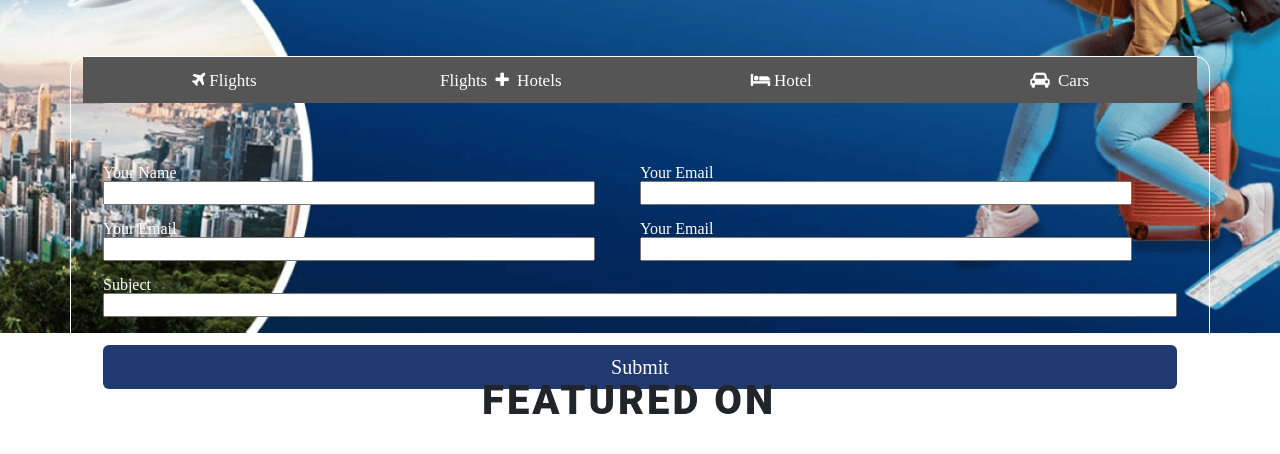
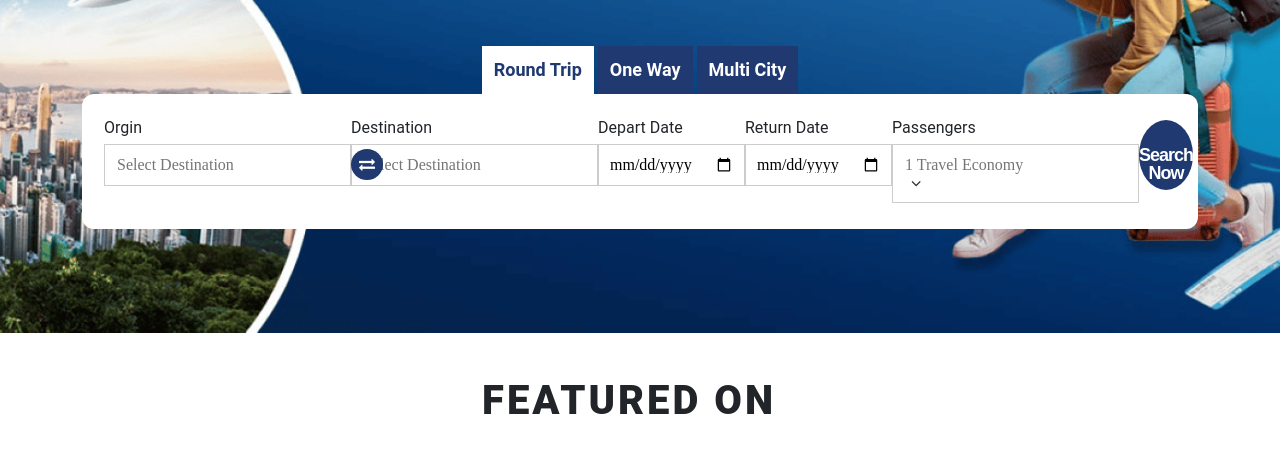
Before and after one commit to RajaAkashk/Flights-and-Blogs-Site, a plain HTML site: page index.html in a window 1280 px wide. Shown: the part 346-800 px from the top of the page. Drawn offline with nearby package versions, Linux system fonts and the light colour scheme; files whose address does not match are found by name.

Commit message:
Updated styles in css/style.css and made changes to index.html

```diff
--- a/css/style.css
+++ b/css/style.css
@@ -102,25 +102,84 @@ background-position: center;
     margin: 0 0 -4px 0;
 }
 
-.booking-box{
-    border: 1px solid white;
-    border-radius: 15px ;
-    margin: 10px auto;
-    /* height: 300px ; */
-
+.booking-box .tab-content {
+    background-color: #FFFFFF;
+    padding: 26px 10px;
+    border-radius: 12px;
 }
 
- /* Style the tab content (and add height:100% for full page content) */
-  .tabcontent {
-    color: white;
-    display: none;
-    padding: 100px 20px;
-    height: 100%;
-  }
+
+.booking-box .btns{
+    background-color: #203970;
+    margin:  0 2px;
+}
+
+.booking-box .btns p{
+    font-family: "Roboto", Sans-serif;
+    font-weight: 600;
+    padding: 15px 12px;
+    font-size: 18px;
+    color: #FFFFFF;
+}
+
+.booking-box .nav-pills .nav-link.active, .nav-pills .show > .nav-link{
+    background-color: #FFFFFF;
+    color: #203970;
+    border-radius: 0px;
+}
 
 
+.booking-box label{
+    font-size: 16px;
+font-weight:normal ;
+font-family: "Roboto", Sans-serif;
+margin: 0 0 8px 0;
+}
+.booking-box{
+    position: relative;
+}
+.booking-box .exchange {
+    background-color: #203970;
+    width: 32px;
+    height: 31px;
+    border-radius: 50%;
+    text-align: center;
+    color: #fff;
+    padding: 7px 0 0 0;
+    position: absolute;
+    left: 281px;
+    top: 103px;
+}
+.booking-box .s-tbox{
+    border: 1px solid #ccc;
+    background-color: #ffff;
+    padding: 10px 10px ;
+    width: 247px;
+}
+
+.booking-box .d-box{
+    width: 147px;
+}
+
+.booking-box .s-tbox input{
+    outline: none;
+    border: 0px ;
+}
 
 
+.booking-box .sn-btn{
+    color: #FFFFFF;
+    background-color: #203970;
+    border-radius: 70%;
+    width: 117px;
+    height: 70px;
+    text-align: center;
+    font-size: 18px;
+    font-weight: 600;
+    font-family: Arial, Helvetica, sans-serif;
+    padding: 26px 0 0 0;
+    letter-spacing: -1px;
+}
 
 
 /* table  */
--- a/index.html
+++ b/index.html
@@ -60,72 +60,128 @@
 
 
     <!--*************************************** booking table********************************** -->
-        <div class="col-xl-12 booking-box">
+        <div class=" booking-box">
+
+<div class="d-flex nav nav-pills  justify-content-center "  >
+<div class="btns nav-item "><p class="nav-link active " data-bs-toggle="pill" href="#trip1" > Round Trip</p></div>
+<div class="btns nav-item "><p class="nav-link" data-bs-toggle="pill" href="#trip2" > One Way</p></div>
+<div class="btns nav-item "><p class="nav-link" data-bs-toggle="pill" href="#trip3" > Multi City</p></div>
+</div>
 
 
-<button class="tablink " onclick="openPage('Home', this,)" id="defaultOpen" ><i class="fa fa-plane mx-1" aria-hidden="true"></i>Flights</button>
-<button class="tablink " onclick="openPage('News', this, )" > Flights <i class="fa fa-plus mx-1 " aria-hidden="true"></i> Hotels </button>
-<button class="tablink " onclick="openPage('Contact', this,)"><i class="fa fa-bed mx-1 " aria-hidden="true"></i>Hotel</button>
-<button class="tablink " onclick="openPage('About', this, )"><i class="fa fa-car mx-1 " aria-hidden="true"></i> Cars</button>
+<div class="tab-content">
+  <div class="tab-pane container active" id="trip1">
 
-<div id="Home" class="tabcontent">
+  <div class=" d-flex justify-content-around ">
+<div class="">
+  <label for="">Orgin</label>
+  <div class="s-tbox">  <input type="text" placeholder="Select Destination" > </div>
+</div>
+<div class="exchange" >
+  <i class="fa fa-exchange" aria-hidden="true"></i>
+</div>
+<div class=""  >
+  <label for="">Destination</label>
+  <div class="s-tbox" >  <input type="text" placeholder="Select Destination" > </div>
+</div>
+<div class=""  >
+  <label for="">Depart Date</label>
+  <div class="s-tbox d-box ">  <input type="date" placeholder="Select Destination" > </div>
+</div>
+<div class=""  >
+  <label for="">Return Date</label>
+  <div class="s-tbox d-box ">  <input type="date" placeholder="Select Destination" > </div>
+</div>
+<div class=""  >
+  <label for="">Passengers</label>
+  <div class="s-tbox "> <input type="text" placeholder="1 Travel Economy" ><i class=" mx-2 fa fa-angle-down" aria-hidden="true"></i>  </div>
+</div>
+<div class="sn-btn">
+  Search Now
+</div>
 
-  <form action="" class="col-xl-12 ">
+</div>
 
-
-    <div class=" col-xl-6 my-2 float-start  ">
-    <label for=""> Your Name </label>
-    <input type="text" class="col-xl-11 " >
-  </div>
-    <div class=" col-xl-6 my-2 float-start  ">
-    <label for=""> Your Email </label>
-    <input type="text" class="col-xl-11 " >
   </div>
 
 
-    <div class=" col-xl-6 my-2 float-start  ">
-    <label for=""> Your Email </label>
-    <input type="text" class="col-xl-11 " >
-  </div>
-    <div class=" col-xl-6 my-2 float-start  ">
-    <label for=""> Your Email </label>
-    <input type="text" class="col-xl-11 " >
-  </div>
-    <div class=" col-xl-12 my-2 float-start  ">
-    <label for=""> Subject</label>
-    <input type="text" class="col-xl-12 " >
+
+  <div class="tab-pane container fade" id="trip2">
+
+  <div class=" d-flex justify-content-around ">
+<div class="">
+  <label for="">Orgin</label>
+  <div class="s-tbox">  <input type="text" placeholder="Select Destination" > </div>
+</div>
+<div class="exchange" >
+  <i class="fa fa-exchange" aria-hidden="true"></i>
+</div>
+<div class=""  >
+  <label for="">Destination</label>
+  <div class="s-tbox" >  <input type="text" placeholder="Select Destination" > </div>
+</div>
+<div class=""  >
+  <label for="">Depart Date</label>
+  <div class="s-tbox d-box ">  <input type="date" placeholder="Select Destination" > </div>
+</div>
+<div class=""  >
+  <label for="">Return Date</label>
+  <div class="s-tbox d-box ">  <input type="date" placeholder="Select Destination" > </div>
+</div>
+<div class=""  >
+  <label for="">Passengers</label>
+  <div class="s-tbox "> <input type="text" placeholder="1 Travel Economy" ><i class=" mx-2 fa fa-angle-down" aria-hidden="true"></i>  </div>
+</div>
+<div class="sn-btn">
+  Search Now
+</div>
+
+</div>
+
   </div>
 
 
-  <button type="submit" class="btn  form-btn col-xl-12">Submit</button>
+  <div class="tab-pane container fade" id="trip3">
+   <div class=" d-flex justify-content-around ">
+<div class="">
+  <label for="">Orgin</label>
+  <div class="s-tbox">  <input type="text" placeholder="Select Destination" > </div>
+</div>
+<div class="exchange" >
+  <i class="fa fa-exchange" aria-hidden="true"></i>
+</div>
+<div class=""  >
+  <label for="">Destination</label>
+  <div class="s-tbox" >  <input type="text" placeholder="Select Destination" > </div>
+</div>
+<div class=""  >
+  <label for="">Depart Date</label>
+  <div class="s-tbox d-box ">  <input type="date" placeholder="Select Destination" > </div>
+</div>
+<div class=""  >
+  <label for="">Return Date</label>
+  <div class="s-tbox d-box ">  <input type="date" placeholder="Select Destination" > </div>
+</div>
+<div class=""  >
+  <label for="">Passengers</label>
+  <div class="s-tbox "> <input type="text" placeholder="1 Travel Economy" ><i class=" mx-2 fa fa-angle-down" aria-hidden="true"></i>  </div>
+</div>
+<div class="sn-btn">
+  Search Now
+</div>
+
+</div>
 
 
-  </form>
+  </div>
 
 
 </div>
 
-<div id="News" class="tabcontent">
-  <h3>News</h3>
-  <p>Some news this fine day!</p>
-</div>
-
-<div id="Contact" class="tabcontent">
-  <h3>Contact</h3>
-  <p>Get in touch, or swing by for a cup of coffee.</p>
-</div>
-
-<div id="About" class="tabcontent">
-  <h3>About</h3>
-  <p>Who we are and what we do.</p>
-</div>
-
-
-
 
 
         </div>
- <!--*************************************** booking table********************************** -->
+
     </div>
 
 </div>
```
